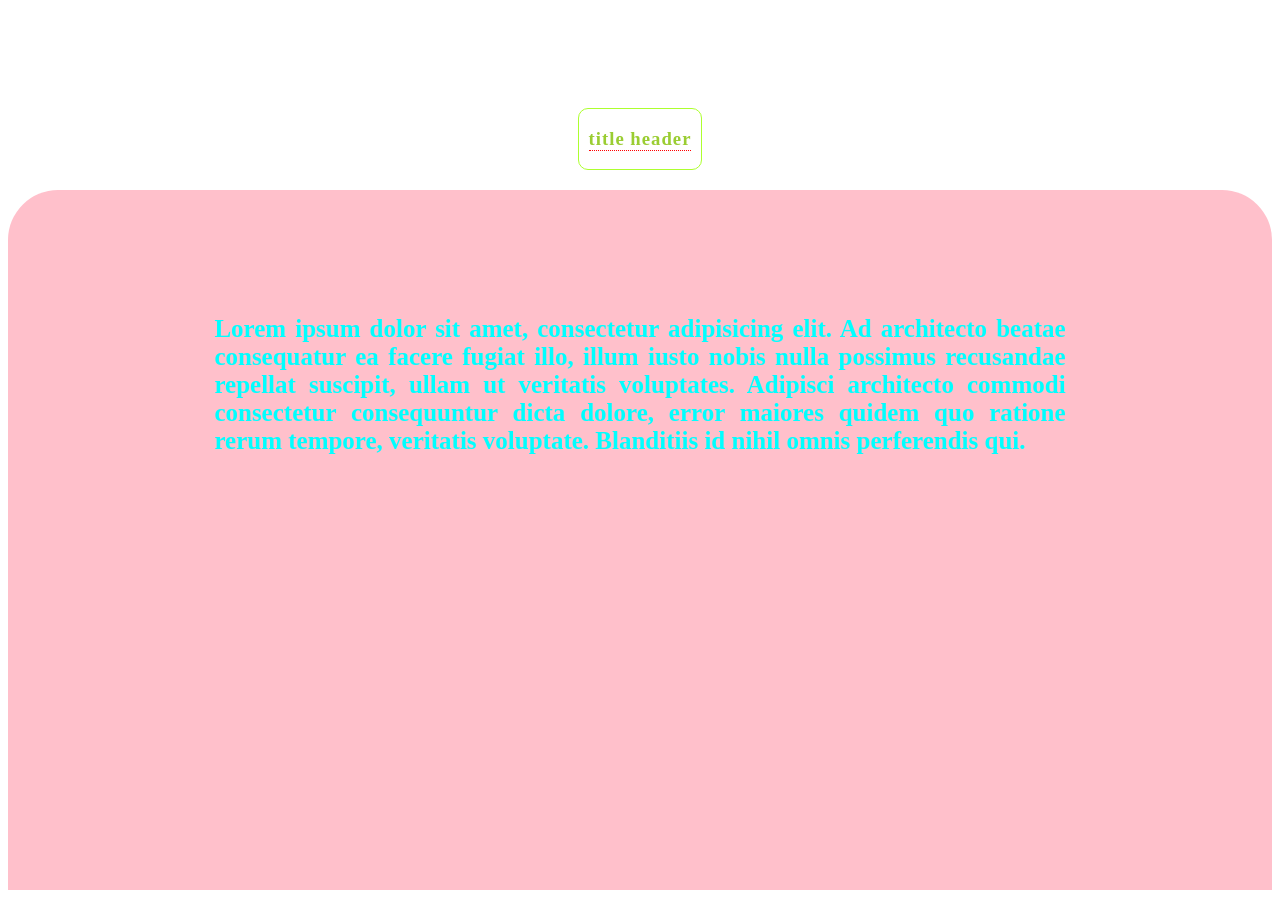
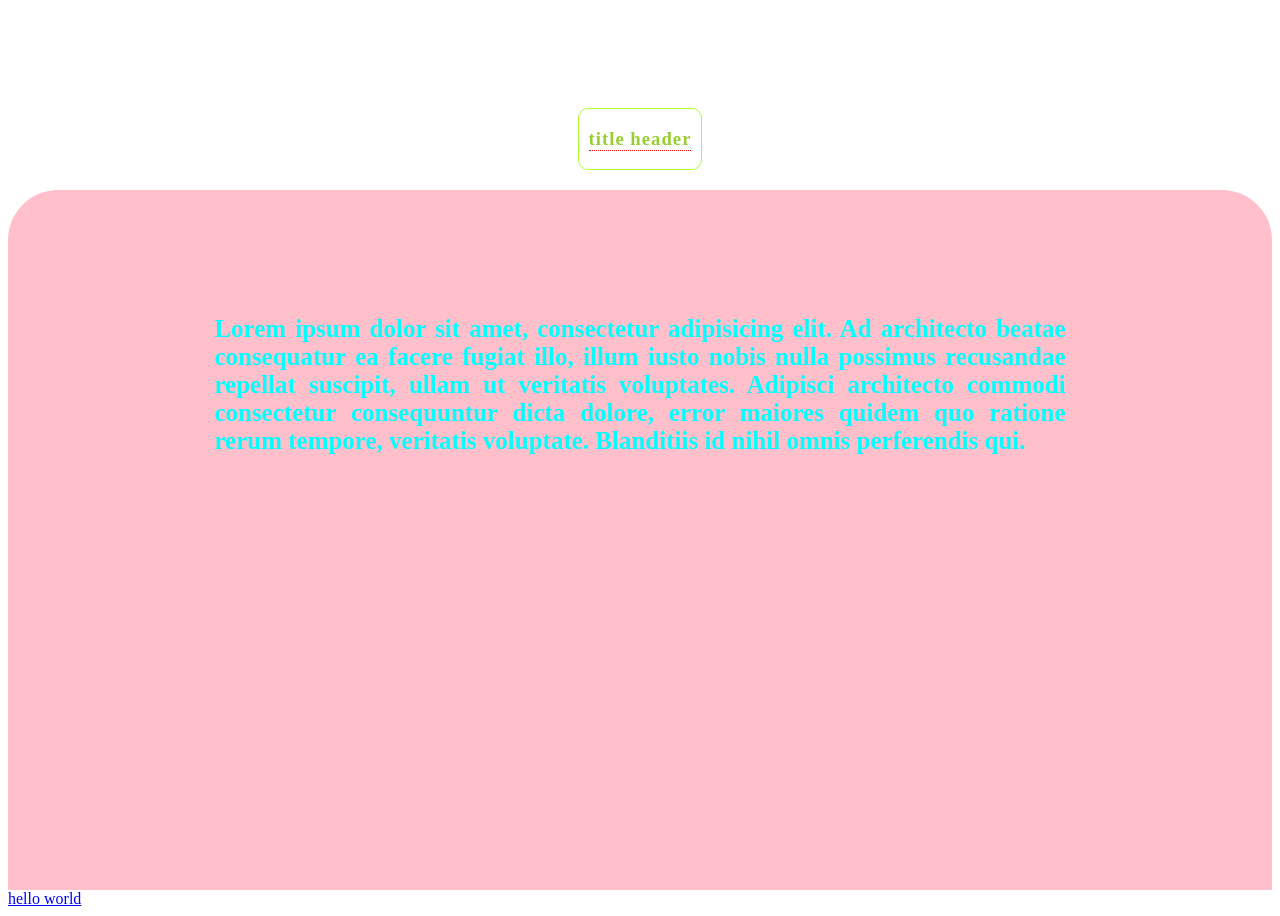
Before and after one commit to artyom12211/git-git-practice, a plain HTML site: page index.html in a window 1280 px wide. Drawn offline with Linux system fonts and the light colour scheme.

Commit message:
add footer

```diff
--- a/index.html
+++ b/index.html
@@ -20,5 +20,9 @@
   			</p>
   		</div>
   	</main>
+
+  	<footer>
+  		<a href="#">hello world</a>
+  	</footer>
 </body>
 </html>
```
